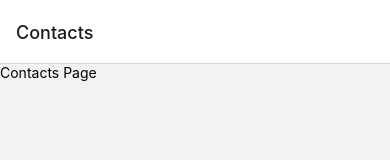
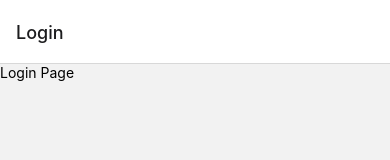
Before and after one commit to Beharudin/RNProjects, a React Native app: screen / in a window 390 px wide. Shown: the top 160 px of the page. Built offline with nearby package versions, Linux system fonts and the light colour scheme.

Commit message:
some changes

```diff
--- /dev/null
+++ b/src/navigations/AuthNavigator.js
@@ -0,0 +1,30 @@
+
+import {createStackNavigator} from '@react-navigation/stack';
+import {Text, View} from 'react-native';
+
+const Login = () => {
+  return (
+    <View>
+      <Text>Login Page</Text>
+    </View>
+  );
+};
+const Signup = () => {
+  return (
+    <View>
+      <Text>Sign Up Page</Text>
+    </View>
+  );
+};
+
+const AuthNavigator = () => {
+  const AuthStack = createStackNavigator();
+  return (
+    <AuthStack.Navigator>
+      <AuthStack.Screen name="Login" component={Login}></AuthStack.Screen>
+      <AuthStack.Screen name="Register" component={Signup}></AuthStack.Screen>
+    </AuthStack.Navigator>
+  );
+};
+
+export default AuthNavigator;
--- a/src/navigations/index.js
+++ b/src/navigations/index.js
@@ -2,11 +2,13 @@ import React from 'react';
 import {Text} from 'react-native';
 import {NavigationContainer} from '@react-navigation/native';
 import HomeNavigator from './HomeNavigator';
+import AuthNavigator from './AuthNavigator';
 
 const AppNavContainer = () => {
   return (
     <NavigationContainer>
-      <HomeNavigator />
+      {/* <HomeNavigator /> */}
+      <AuthNavigator />
     </NavigationContainer>
   );
 };
```
